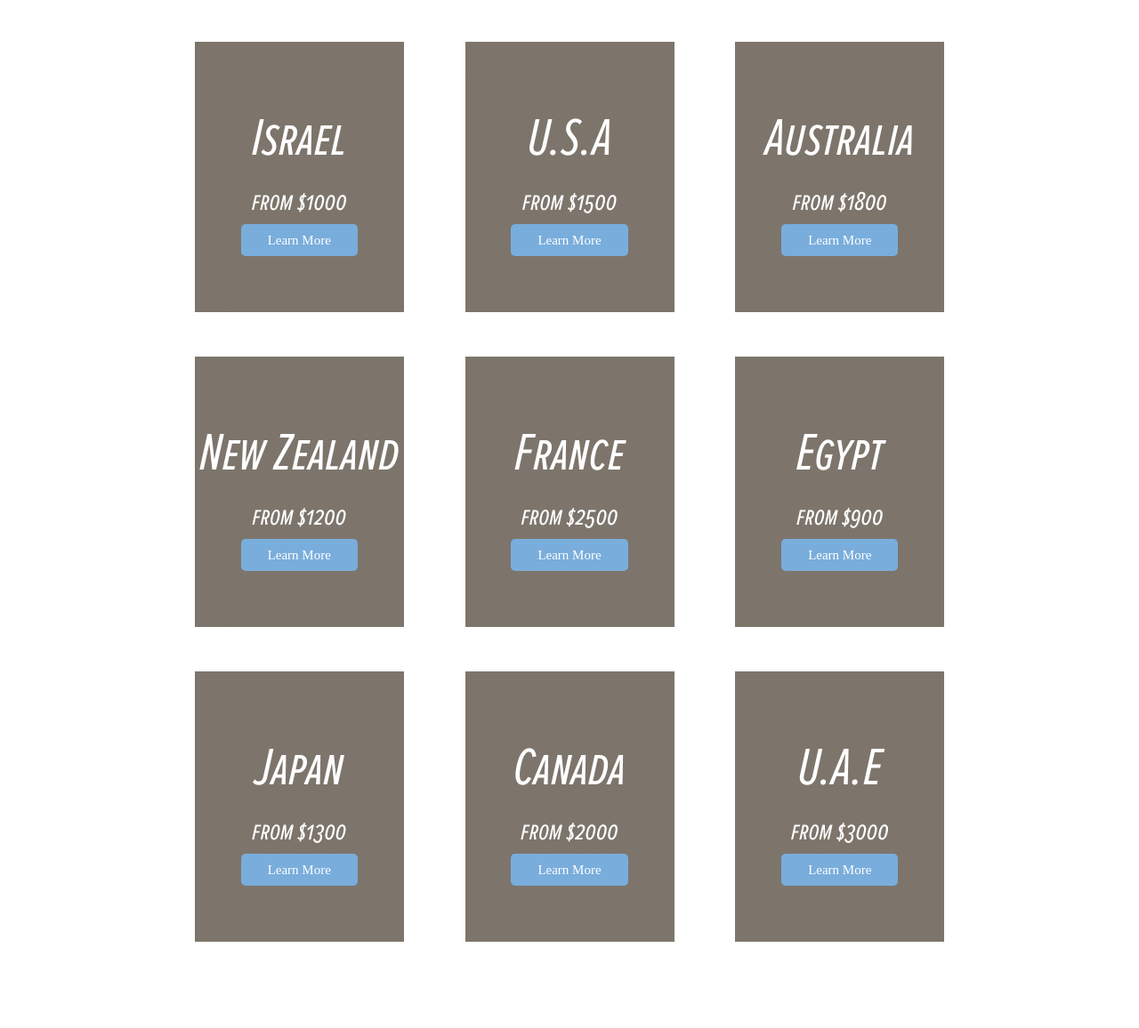
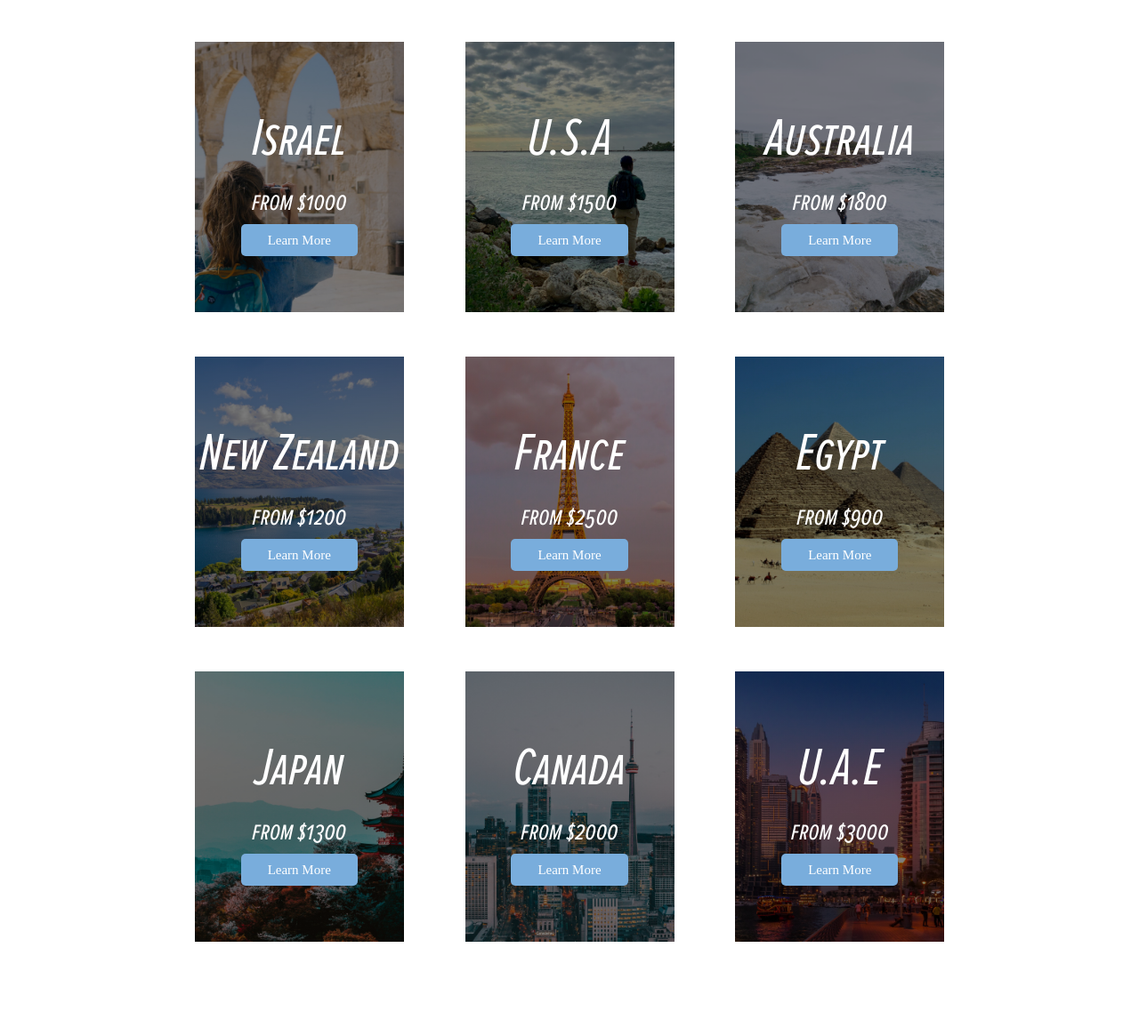
Before and after one commit to N215-emmaash/homework-seven, a website: page tours.html in a window 1280 px wide. Shown: the part 357-1513 px from the top of the page at 89% size. Drawn offline with Linux system fonts and the light colour scheme; the site is published under a folder, as on GitHub Pages, so addresses that start at the root find nothing; a web font is replaced by a local one.

Commit message:
images problem fixed

```diff
--- a/tours.html
+++ b/tours.html
@@ -49,7 +49,7 @@
                 rgba(0, 0, 0, 0.5),
                 rgba(0, 0, 0, 0.5)
               ),
-              url(../images/tour/tour-01.jpg);
+              url(images/tour/tour-01.jpg);
           "
         >
           <p class="promo-text">Israel</p>
@@ -63,7 +63,7 @@
                 rgba(0, 0, 0, 0.5),
                 rgba(0, 0, 0, 0.5)
               ),
-              url(../images/tour/tour-02.jpg);
+              url(images/tour/tour-02.jpg);
           "
         >
           <p class="promo-text">U.S.A</p>
@@ -77,7 +77,7 @@
                 rgba(0, 0, 0, 0.5),
                 rgba(0, 0, 0, 0.5)
               ),
-              url(../images/tour/tour-03.jpg);
+              url(images/tour/tour-03.jpg);
           "
         >
           <p class="promo-text">Australia</p>
@@ -97,7 +97,7 @@
                 rgba(0, 0, 0, 0.5),
                 rgba(0, 0, 0, 0.5)
               ),
-              url(../images/tour/tour-04.jpg);
+              url(images/tour/tour-04.jpg);
           "
         >
           <p class="promo-text">New Zealand</p>
@@ -113,7 +113,7 @@
                 rgba(0, 0, 0, 0.5),
                 rgba(0, 0, 0, 0.5)
               ),
-              url(../images/tour/tour-05.jpg);
+              url(images/tour/tour-05.jpg);
           "
         >
           <p class="promo-text">France</p>
@@ -127,7 +127,7 @@
                 rgba(0, 0, 0, 0.5),
                 rgba(0, 0, 0, 0.5)
               ),
-              url(../images/tour/tour-06.jpg);
+              url(images/tour/tour-06.jpg);
           "
         >
           <p class="promo-text">Egypt</p>
@@ -145,7 +145,7 @@
                 rgba(0, 0, 0, 0.5),
                 rgba(0, 0, 0, 0.5)
               ),
-              url(../images/tour/tour-07.jpg);
+              url(images/tour/tour-07.jpg);
           "
         >
           <p class="promo-text">Japan</p>
@@ -159,7 +159,7 @@
                 rgba(0, 0, 0, 0.5),
                 rgba(0, 0, 0, 0.5)
               ),
-              url(../images/tour/tour-08.jpg);
+              url(images/tour/tour-08.jpg);
           "
         >
           <p class="promo-text">Canada</p>
@@ -173,7 +173,7 @@
                 rgba(0, 0, 0, 0.5),
                 rgba(0, 0, 0, 0.5)
               ),
-              url(../images/tour/tour-09.jpg);
+              url(images/tour/tour-09.jpg);
           "
         >
           <p class="promo-text">U.A.E</p>
```
Also changed, not shown: France.html (+1 -1 lines), UAE.html (+1 -1 lines), USA.html (+1 -1 lines), australia.html (+1 -1 lines), canada.html (+1 -1 lines), egypt.html (+1 -1 lines), index.html (+1 -1 lines), israel.html (+1 -1 lines), japan.html (+1 -1 lines), newZealand.html (+1 -1 lines).
